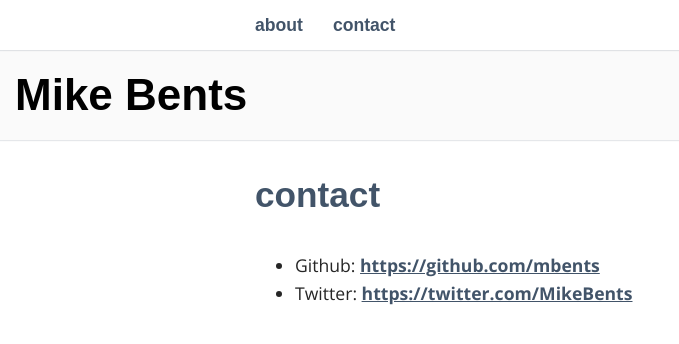
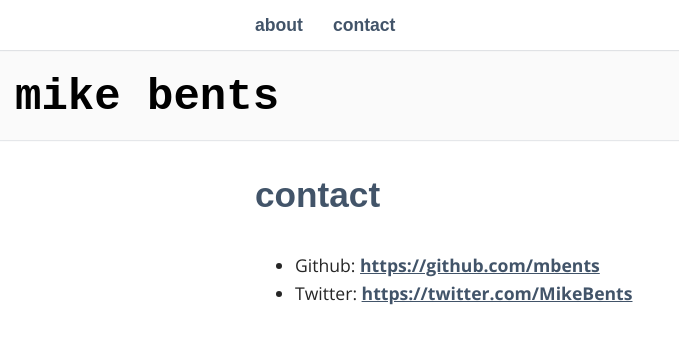
Before and after one commit to mbents/mbents.github.io, a Jekyll site: the page built from _pages/contact.md, in a window 1280 px wide. Shown: the top 344 px of the page, without its empty margins (0-679 px from the left). Built offline with Jekyll 4.4.1, drawn with Linux system fonts in a browser that asks for light colours; some web fonts are replaced.

Commit message:
style changes

```diff
--- a/_config.yml
+++ b/_config.yml
@@ -13,7 +13,7 @@
 # you will see them accessed via {{ site.title }}, {{ site.email }}, and so on.
 # You can create any custom variable you would like, and they will be accessible
 # in the templates via {{ site.myvariable }}.
-title: Mike Bents
+title: mike bents
 description: >- # this means to ignore newlines until "baseurl:"
   Write an awesome description for your new site here. You can edit this
   line in _config.yml. It will appear in your document head meta (for
--- a/_sass/_layout.scss
+++ b/_sass/_layout.scss
@@ -21,6 +21,7 @@
   a:visited {
     text-decoration: none;
     color: $main;
+    font-family:'Courier New', Courier, monospace;
   }
 }
 h2 {
```
